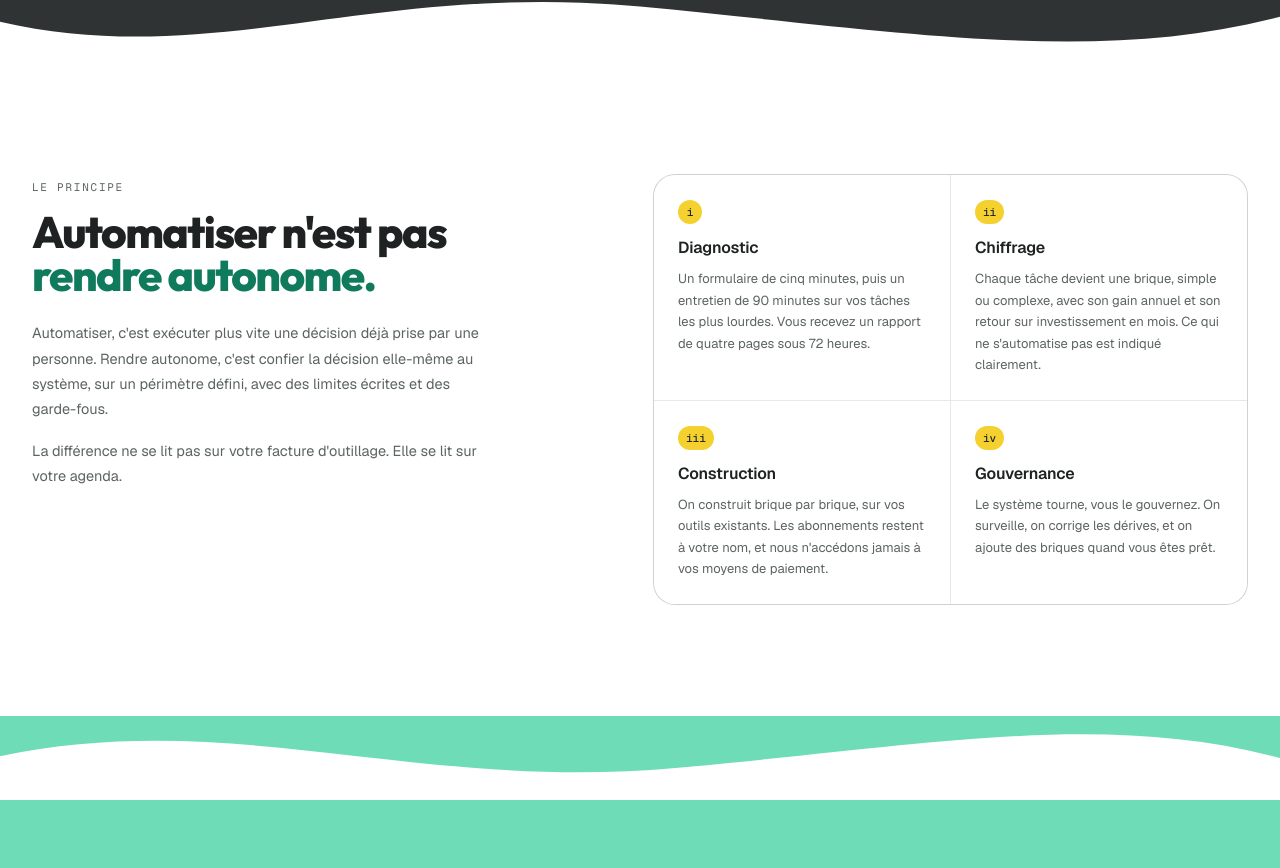
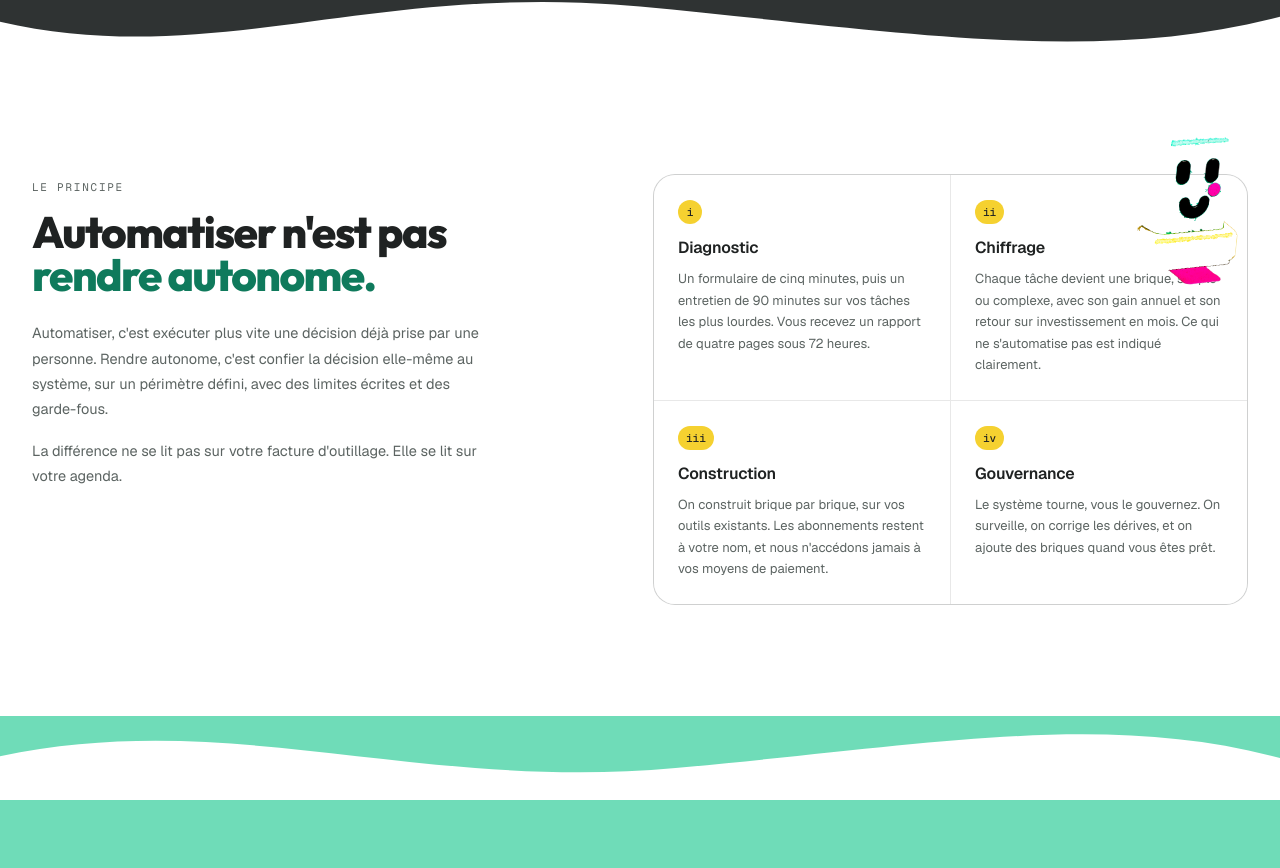
Before and after one commit to bidagit/odegia-site, a Next.js app: page / in a window 1280 px wide. Shown: the part 1013-1881 px from the top of the page. Built offline with nearby package versions, Linux system fonts and the light colour scheme.

Commit message:
Tampon place dans la section principe

```diff
--- a/components/sections/Principle.tsx
+++ b/components/sections/Principle.tsx
@@ -1,9 +1,16 @@
 import { STEPS } from "@/lib/content";
+import { Objet3D } from "@/components/deco/Objet3D";
 
 export function Principle() {
   return (
     <section id="principe" className="scroll-mt-20 border-t border-ink/10 py-20 md:py-28">
-      <div className="mx-auto max-w-7xl px-5 sm:px-8">
+      <div className="relative mx-auto max-w-7xl px-5 sm:px-8">
+        {/* Le tampon dit la validation humaine, ce qui reste au niveau 3 quand
+            le cout d une erreur est eleve. Il tombe donc juste ici. */}
+        <Objet3D
+          nom="tampon"
+          className="absolute right-4 -top-10 hidden h-[150px] w-auto rotate-6 lg:block xl:right-10"
+        />
         <div className="grid grid-cols-1 gap-12 lg:grid-cols-[1fr_1.1fr] lg:gap-20">
           <div>
             <span className="font-mono text-[11px] uppercase tracking-[0.16em] text-ink-soft">
```
